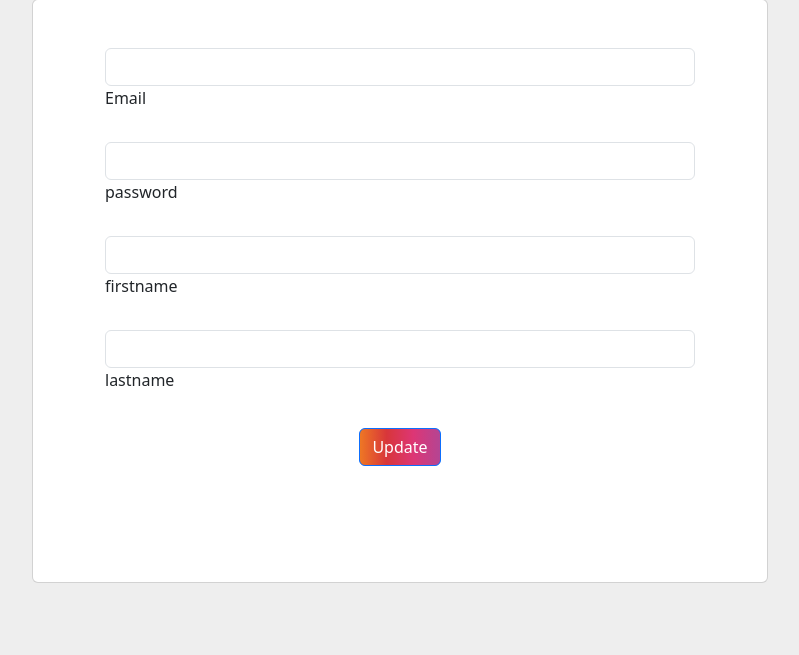
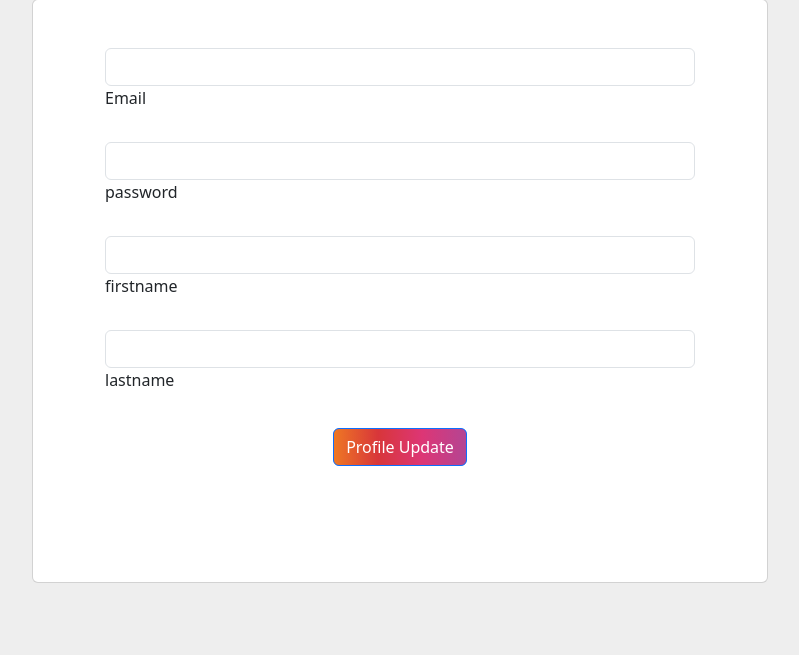
Before and after one commit to lesley0857/hotelmgt, a Django app: page /profile/ in a window 1280 px wide. Shown: the part 391-1046 px from the top of the page, without its empty margins (50-849 px from the left). Run offline with Django 5.2, Linux system fonts and the light colour scheme; a user stored in the database is signed in; data comes from the database, SQL or seed files in the repository.

Commit message:
'update'

```diff
--- a/templates/Profile.html
+++ b/templates/Profile.html
@@ -7,7 +7,7 @@
     <link href="https://cdn.jsdelivr.net/npm/bootstrap@5.3.3/dist/css/bootstrap.min.css" rel="stylesheet"
         integrity="sha384-QWTKZyjpPEjISv5WaRU9OFeRpok6YctnYmDr5pNlyT2bRjXh0JMhjY6hW+ALEwIH" crossorigin="anonymous">
     <meta charset="UTF-8">
-    <title>Title</title>
+    <title>Profile Update</title>
 </head>
 
 <section style="background-color: #eee;">
@@ -144,7 +144,7 @@
 
                             <div class="text-center pt-1 mb-5 pb-1">
                                 <button class="btn btn-primary btn-block fa-lg gradient-custom-2 mb-3"
-                                    type="submit">Update</button>
+                                    type="submit">Profile Update</button>
                             </div>
 
 
--- a/templates/payment.html
+++ b/templates/payment.html
@@ -18,7 +18,7 @@
     <meta charset="UTF-8">
     <meta charset="UTF-8">
     <!-- <meta name="viewport" content="width=device-width, initial-scale=1.0"> -->
-    <title>Document</title>
+    <title>Test Payment</title>
 </head>
 
 <body>
--- a/templates/preference.html
+++ b/templates/preference.html
@@ -6,7 +6,7 @@
     <link href="https://cdn.jsdelivr.net/npm/bootstrap@5.3.3/dist/css/bootstrap.min.css" rel="stylesheet"
         integrity="sha384-QWTKZyjpPEjISv5WaRU9OFeRpok6YctnYmDr5pNlyT2bRjXh0JMhjY6hW+ALEwIH" crossorigin="anonymous">
     <meta charset="UTF-8">
-    <title>Document</title>
+    <title>User Room Preference</title>
 </head>
 
 <body>
--- a/templates/reservation.html
+++ b/templates/reservation.html
@@ -8,8 +8,7 @@
         integrity="sha384-QWTKZyjpPEjISv5WaRU9OFeRpok6YctnYmDr5pNlyT2bRjXh0JMhjY6hW+ALEwIH" crossorigin="anonymous">
     <meta charset="UTF-8">
     <meta charset="UTF-8">
-    <meta name="viewport" content="width=device-width, initial-scale=1.0">
-    <title>Document</title>
+    <title>Hotel Reservation</title>
 </head>
 
 <body>
```
